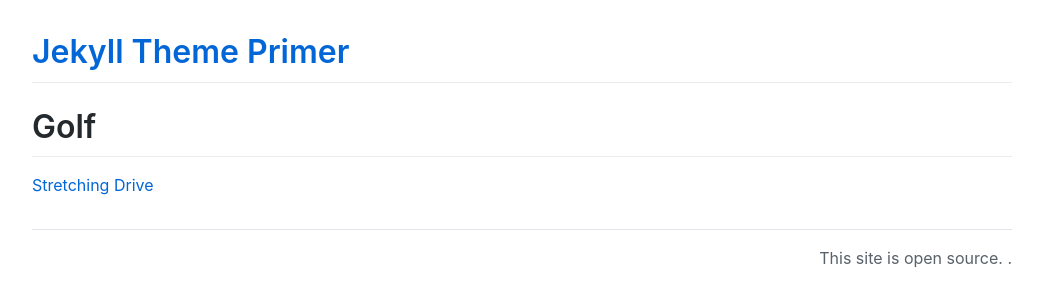
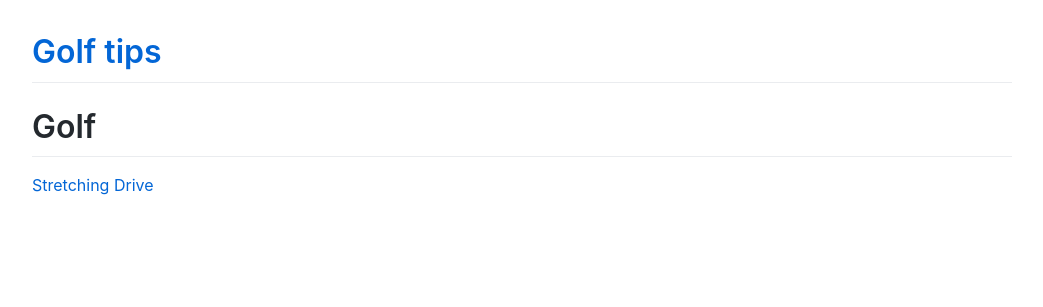
Before and after one commit to haapio/haapio.github.io, a Jekyll site: the page built from index.md, in a window 1280 px wide. Shown: the top 307 px of the page, without its empty margins (118-1161 px from the left). Built offline with Jekyll 4.4.1, drawn with Linux system fonts in a browser that asks for light colours; comment, search, counter and statistics services are not loaded; our own code applies the rules of GitHub Pages for plain Markdown files.

Commit message:
Update _config.yml

```diff
--- a/_config.yml
+++ b/_config.yml
@@ -7,14 +7,5 @@ sass:
 
 theme: jekyll-theme-primer
 
-github:
-  private: false
-  license:
-    name: MIT
-  source:
-    branch: "master"
-    path: "/"
-  repository_url: "https://github.com/pages-themes/primer"
-
-title: Jekyll Theme Primer
-description: Primer is a Jekyll theme for GitHub Pages
+title: Golf tips
+description:
```
